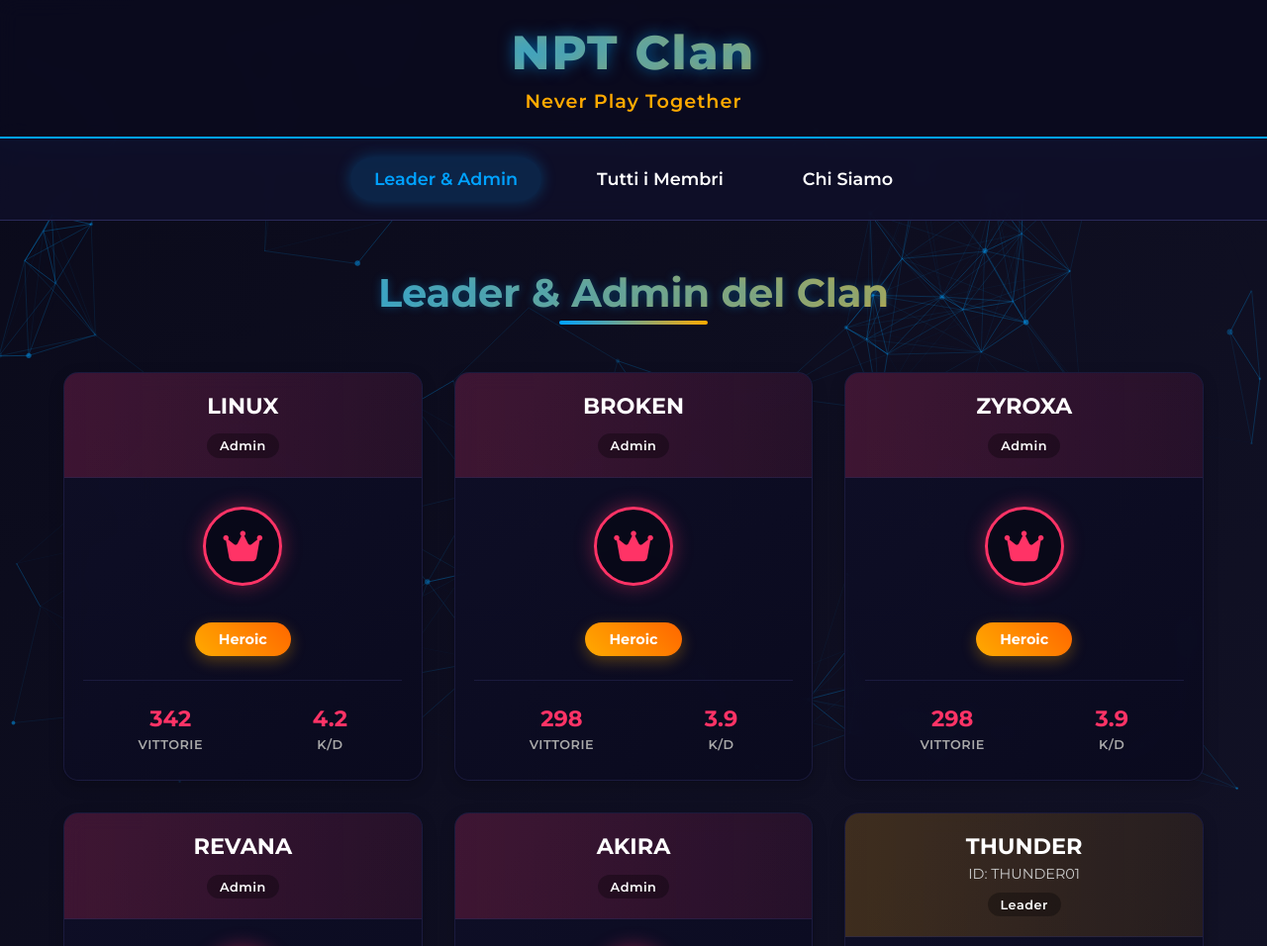
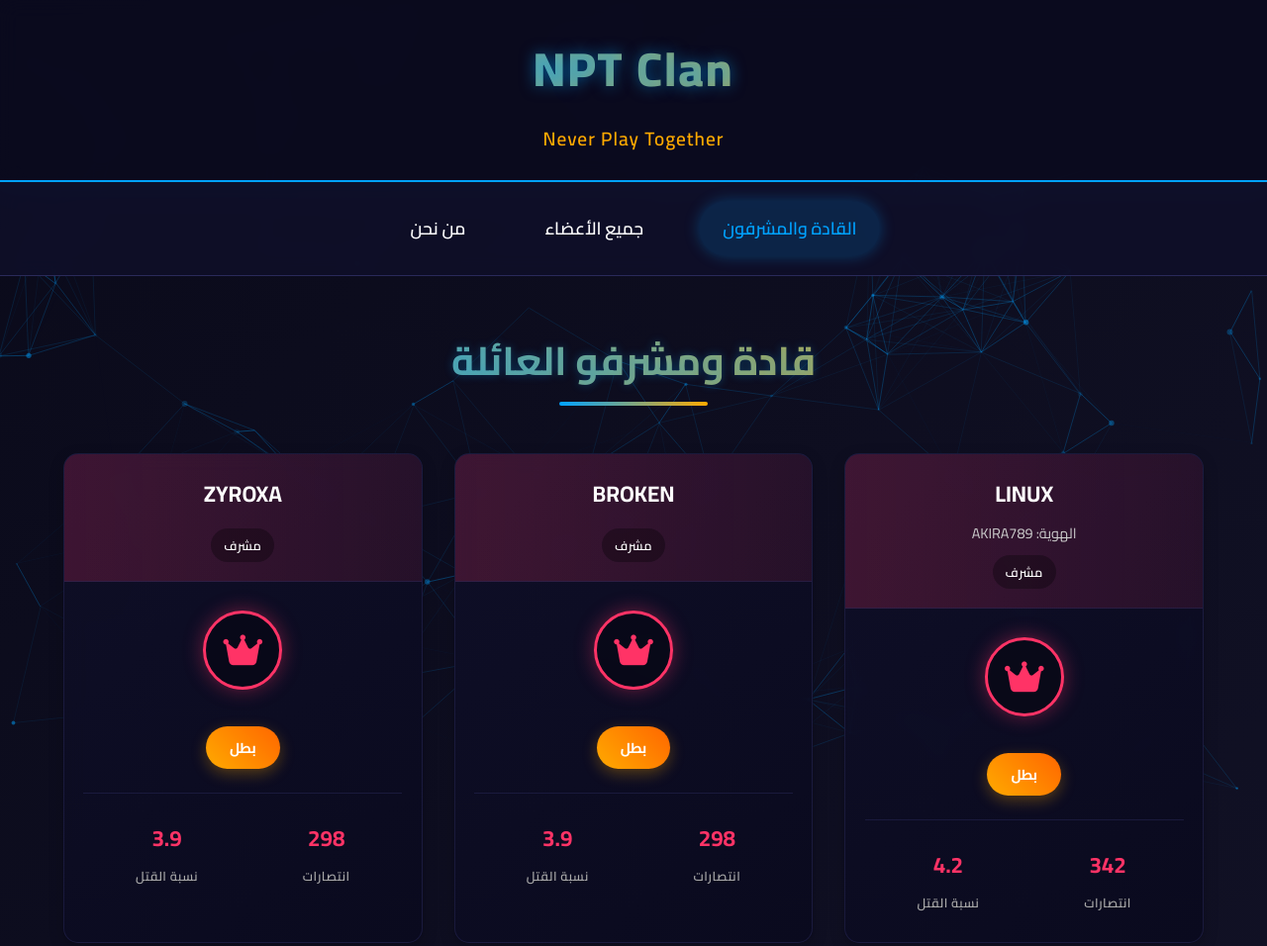
Before and after one commit to lmstayco-collab/NPT, a plain HTML site: page index.html in a window 1280 px wide. Shown: the top 956 px of the page at 99% size. Drawn offline with nearby package versions, Linux system fonts and the light colour scheme.

Commit message:
Add files via upload

```diff
--- a/index.html
+++ b/index.html
@@ -1,17 +1,17 @@
 <!DOCTYPE html>
-<html lang="it">
+<html lang="ar" dir="rtl">
 <head>
     <meta charset="UTF-8">
     <meta name="viewport" content="width=device-width, initial-scale=1.0">
     <title>NPT Clan - FreeFire</title>
     <link rel="stylesheet" href="https://cdnjs.cloudflare.com/ajax/libs/font-awesome/6.4.0/css/all.min.css">
-    <link href="https://fonts.googleapis.com/css2?family=Montserrat:wght@400;600;700;800&display=swap" rel="stylesheet">
+    <link href="https://fonts.googleapis.com/css2?family=Cairo:wght@400;600;700;800&display=swap" rel="stylesheet">
     <style>
         * {
             margin: 0;
             padding: 0;
             box-sizing: border-box;
-            font-family: 'Montserrat', 'Segoe UI', Tahoma, Geneva, Verdana, sans-serif;
+            font-family: 'Cairo', 'Segoe UI', Tahoma, Geneva, Verdana, sans-serif;
         }
 
         body {
@@ -195,8 +195,8 @@
             content: '';
             position: absolute;
             bottom: 0;
-            left: 50%;
-            transform: translateX(-50%);
+            right: 50%;
+            transform: translateX(50%);
             width: 150px;
             height: 4px;
             background: linear-gradient(90deg, #00a2ff, #ffaa00);
@@ -493,6 +493,7 @@
             line-height: 1.7;
             font-size: 1.1rem;
             color: #e0e0e0;
+            text-align: justify;
         }
 
         .clan-stats {
@@ -704,7 +705,7 @@
     <!-- Schermata di Benvenuto -->
     <div id="welcome-screen">
         <div class="welcome-text">NPT Clan</div>
-        <div class="welcome-subtext">Never Play Together - FreeFire Clan</div>
+        <div class="welcome-subtext">Never Play Together - عائلة FreeFire</div>
         <div class="loading-bar">
             <div class="loading-progress"></div>
         </div>
@@ -718,16 +719,16 @@
 
     <!-- Navigazione -->
     <nav>
-        <button class="nav-btn active" data-target="leaders">Leader & Admin</button>
-        <button class="nav-btn" data-target="members">Tutti i Membri</button>
-        <button class="nav-btn" data-target="about">Chi Siamo</button>
+        <button class="nav-btn active" data-target="leaders">القادة والمشرفون</button>
+        <button class="nav-btn" data-target="members">جميع الأعضاء</button>
+        <button class="nav-btn" data-target="about">من نحن</button>
     </nav>
 
     <!-- Contenuto Principale -->
     <div class="container">
         <!-- Sezione Leader/Admin -->
         <section id="leaders" class="section active">
-            <h2 class="section-title">Leader & Admin del Clan</h2>
+            <h2 class="section-title">قادة ومشرفو العائلة</h2>
             <div class="cards-container" id="leaders-container">
                 <!-- I leader e admin verranno inseriti qui via JavaScript -->
             </div>
@@ -735,12 +736,12 @@
 
         <!-- Sezione Membri -->
         <section id="members" class="section">
-            <h2 class="section-title">Tutti i Membri del Clan</h2>
+            <h2 class="section-title">جميع أعضاء العائلة</h2>
             <div class="filters">
-                <button class="filter-btn active" data-filter="all">Tutti</button>
-                <button class="filter-btn" data-filter="admin">Admin</button>
-                <button class="filter-btn" data-filter="leader">Leader</button>
-                <button class="filter-btn" data-filter="member">Membri</button>
+                <button class="filter-btn active" data-filter="all">الكل</button>
+                <button class="filter-btn" data-filter="admin">المشرفون</button>
+                <button class="filter-btn" data-filter="leader">القادة</button>
+                <button class="filter-btn" data-filter="member">الأعضاء</button>
             </div>
             <div class="cards-container" id="members-container">
                 <!-- Tutti i membri verranno inseriti qui via JavaScript -->
@@ -749,34 +750,34 @@
 
         <!-- Sezione About -->
         <section id="about" class="section">
-            <h2 class="section-title">Chi Siamo</h2>
+            <h2 class="section-title">من نحن</h2>
             <div class="about-content">
                 <p>
-                    NPT Clan è una comunità di giocatori FreeFire appassionati e competitivi. Il nostro clan è stato fondato nel 2021 con l'obiettivo di riunire i migliori giocatori e competere nei tornei più prestigiosi.
+                    NPT Clanة
                 </p>
                 <p>
-                    Il nostro motto è "Never Play Together" perché giochiamo sempre insieme! Il nome è ironico e rappresenta il nostro spirito di squadra e collaborazione.
+                    شعارنا هو "Never Play Together" لأننا نلعب دائمًا معًا! الاسم ساخر ويمثل روح الفريق والتعاون لدينا.
                 </p>
                 <p>
-                    Siamo sempre alla ricerca di nuovi talenti per rafforzare il nostro roster. Se sei un giocatore dedicato e vuoi entrare a far parte della nostra famiglia, contattaci su FreeFire!
+                    نحن دائمًا في بحث عن المواهب الجديدة لتعزيز قائمتنا. إذا كنت لاعبًا ملتزمًا وتريد الانضمام إلى عائلتنا، اتصل بنا على FreeFire!
                 </p>
 
                 <div class="clan-stats">
                     <div class="stat-item">
                         <div class="stat-number">55</div>
-                        <div class="stat-label">Membri</div>
+                        <div class="stat-label">الأعضاء</div>
                     </div>
                     <div class="stat-item">
                         <div class="stat-number">12°</div>
-                        <div class="stat-label">Rank Italia</div>
+                        <div class="stat-label">ترتيب إيطاليا</div>
                     </div>
                     <div class="stat-item">
                         <div class="stat-number">3</div>
-                        <div class="stat-label">Tornei vinti</div>
+                        <div class="stat-label">البطولات الفائزة</div>
                     </div>
                     <div class="stat-item">
                         <div class="stat-number">2021</div>
-                        <div class="stat-label">Fondazione</div>
+                        <div class="stat-label">سنة التأسيس</div>
                     </div>
                 </div>
             </div>
@@ -790,14 +791,14 @@
             <div class="footer-tagline">Never Play Together</div>
 
             <div class="social-links">
-                <a href="https://discord.gg/qBp9R3rs" class="social-link"><i class="fab fa-discord"></i></a>
+                <a href="#" class="social-link"><i class="fab fa-discord"></i></a>
                 <a href="#" class="social-link"><i class="fab fa-instagram"></i></a>
                 <a href="#" class="social-link"><i class="fab fa-youtube"></i></a>
                 <a href="#" class="social-link"><i class="fab fa-twitter"></i></a>
             </div>
 
             <div class="copyright">
-                &copy; 2025 NPT Clan - FreeFire. Tutti i diritti riservati.
+                &copy; 2023 NPT Clan - FreeFire. جميع الحقوق محفوظة.
             </div>
         </div>
     </footer>
@@ -807,7 +808,7 @@
         // Dati dei membri del clan
         const clanMembers = [
             // Admin
-            { name: "LINUX", id: "", role: "admin", rank: "Heroic", wins: 342, kd: 4.2 },
+            { name: "LINUX", id: "AKIRA789", role: "admin", rank: "Heroic", wins: 342, kd: 4.2 },
             { name: "BROKEN", id: "", role: "admin", rank: "Heroic", wins: 298, kd: 3.9 },
             { name: "ZYROXA", id: "", role: "admin", rank: "Heroic", wins: 298, kd: 3.9 },
             { name: "REVANA", id: "", role: "admin", rank: "Heroic", wins: 298, kd: 3.9 },
@@ -994,11 +995,26 @@
             card.className = `card ${member.role}`;
             card.style.animationDelay = `${(index % 10) * 0.1 + 0.1}s`;
 
-            // Traduci il ruolo in italiano
+            // Traduci il ruolo in arabo
             let roleText = '';
-            if (member.role === 'admin') roleText = 'Admin';
-            if (member.role === 'leader') roleText = 'Leader';
-            if (member.role === 'member') roleText = 'Membro';
+            if (member.role === 'admin') roleText = 'مشرف';
+            if (member.role === 'leader') roleText = 'قائد';
+            if (member.role === 'member') roleText = 'عضو';
+
+            // Traduci il rank in arabo
+            let rankText = member.rank;
+            const rankTranslations = {
+                'Heroic': 'بطل',
+                'Diamond': 'الماس',
+                'Platinum': 'بلاتين',
+                'Gold': 'ذهبي',
+                'Silver': 'فضي',
+                'Bronze': 'برونزي'
+            };
+
+            if (rankTranslations[member.rank]) {
+                rankText = rankTranslations[member.rank];
+            }
 
             // Icona in base al ruolo
             let iconClass = 'fa-user';
@@ -1008,22 +1024,22 @@
             card.innerHTML = `
                 <div class="card-header">
                     <div class="player-name">${member.name}</div>
-                    <div class="player-id">${member.id ? 'ID: ' + member.id : ''}</div>
+                    <div class="player-id">${member.id ? 'الهوية: ' + member.id : ''}</div>
                     <div class="player-role">${roleText}</div>
                 </div>
                 <div class="card-body">
                     <div class="player-icon">
                         <i class="fas ${iconClass}"></i>
                     </div>
-                    <div class="player-rank">${member.rank}</div>
+                    <div class="player-rank">${rankText}</div>
                     <div class="player-stats">
                         <div class="stat">
                             <div class="stat-value">${member.wins}</div>
-                            <div class="stat-name">Vittorie</div>
+                            <div class="stat-name">انتصارات</div>
                         </div>
                         <div class="stat">
                             <div class="stat-value">${member.kd}</div>
-                            <div class="stat-name">K/D</div>
+                            <div class="stat-name">نسبة القتل</div>
                         </div>
                     </div>
                 </div>
@@ -1033,4 +1049,4 @@
         }
     </script>
 </body>
-</html>
+</html
```
